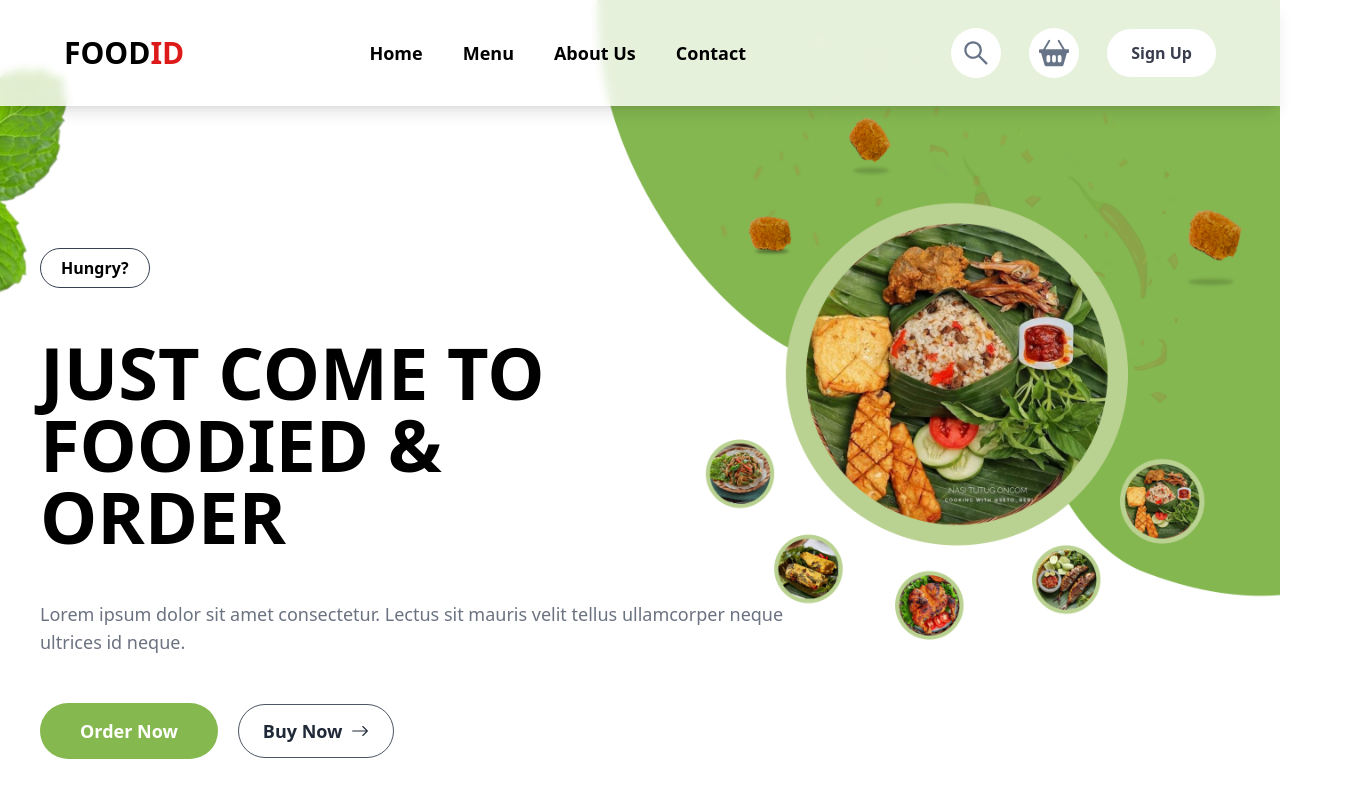
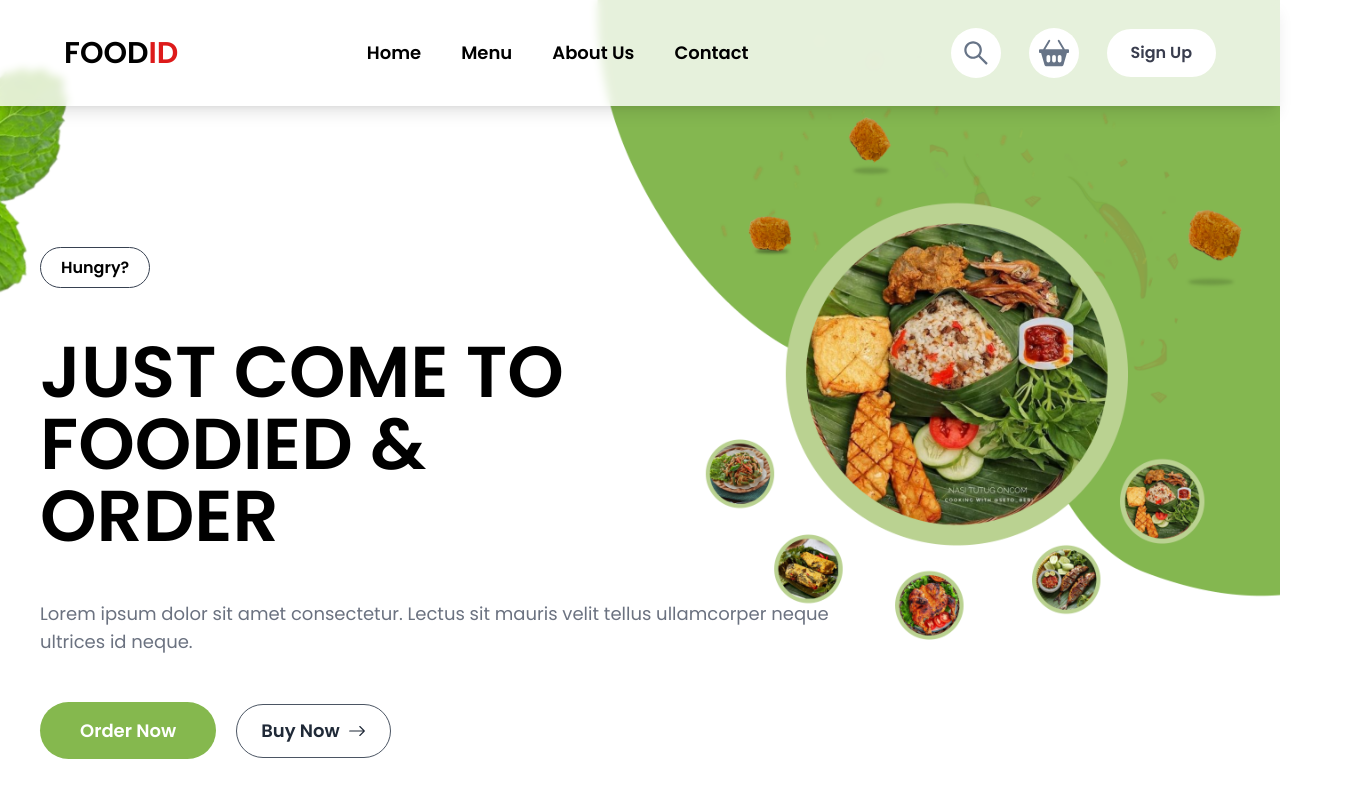
Before and after one commit to raflimaulanayh/landing-page-foodid, a Next.js app: page / in a window 1280 px wide. Shown: the top 800 px of the page, 1358 px wide, since content can reach past the window. Built offline with nearby package versions, Linux system fonts and the light colour scheme.

Commit message:
font-poppins

```diff
--- a/styles/globals.css
+++ b/styles/globals.css
@@ -7,5 +7,9 @@
 }
 
 html {
-    @apply scroll-smooth;
+    @apply scroll-smooth font-poppins;
 }
+
+body {
+    font-family: Poppins;
+}
```
